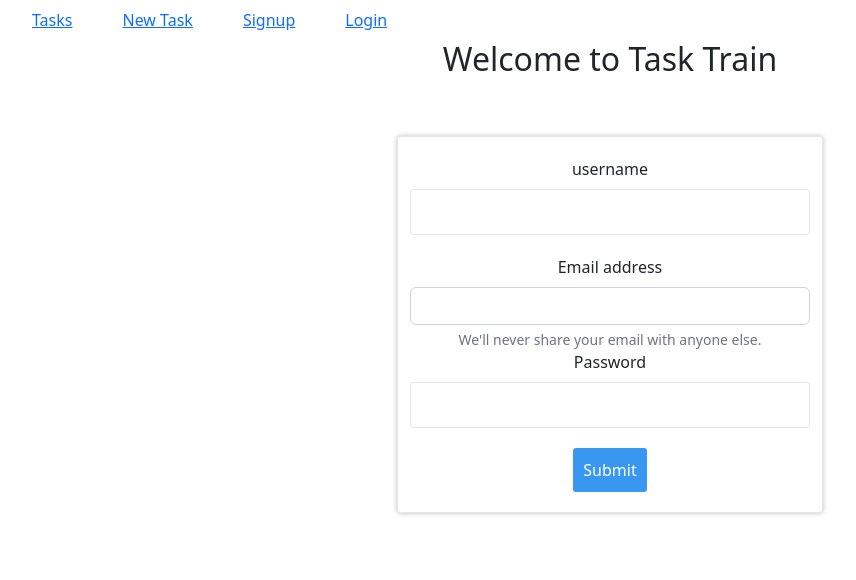
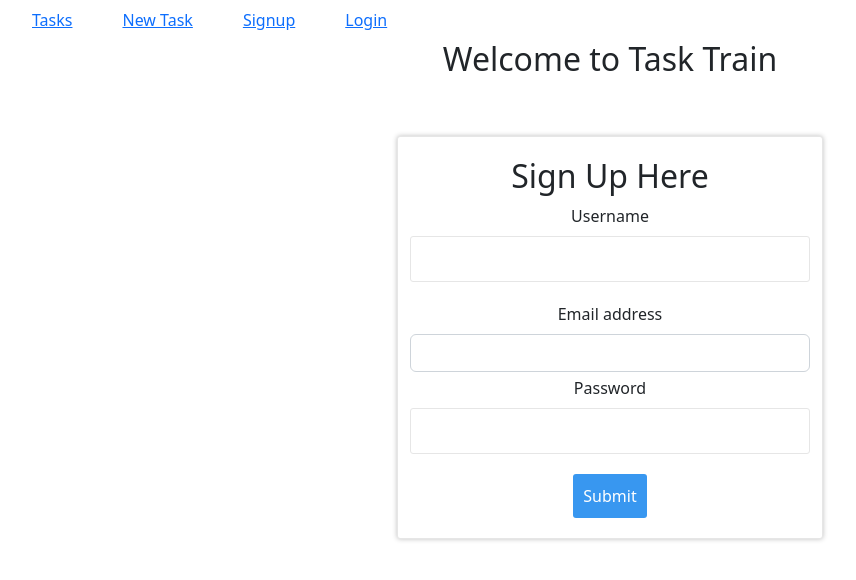
Before and after one commit to Lawrence137/todos, a React (Create React App) app: page / in a window 1280 px wide. Shown: the top 580 px of the page, without its empty margins (30-886 px from the left). Built offline with nearby package versions, Linux system fonts and the light colour scheme.

Commit message:
minor changes

```diff
--- a/src/components/Login.js
+++ b/src/components/Login.js
@@ -36,8 +36,8 @@ function Login() {
     return (
         <form onSubmit={handleSubmit}>
 <div className="container col-md-4">
-
-    <label for="exampleInputEmail1" class="form-label">username</label>
+  <h2>Login</h2>
+    <label for="exampleInputEmail1" class="form-label">Username</label>
     <input type="username" name="username" class="form-control"  value={username} onChange={e=>setUsername(e.target.value)}/>
     <div id="emailHelp" class="form-text"></div>
 
--- a/src/components/Signup.js
+++ b/src/components/Signup.js
@@ -27,7 +27,7 @@ function Signup() {
         }).then((res)=>{
             if(res.ok){
                 console.log()
-                redirect("/login")
+                redirect("/tasks/new")
 
                 return res.json()
             }else{
@@ -41,11 +41,12 @@ function Signup() {
         <form onSubmit={handleSubmit}>
             <h2>Welcome to Task Train</h2>
 <div className="container col-md-4">
-  <label for="exampleInputPassword1" class="form-label">username</label>
+    <h2>Sign Up Here</h2>
+  <label for="exampleInputPassword1" class="form-label">Username</label>
     <input type="text" name="username" class="form-control"  value={username} onChange={e=>setUsername(e.target.value)}/>
     <label for="exampleInputEmail1" class="form-label">Email address</label>
     <input type="email" name="email" class="form-control"  value={email} onChange={e=>setEmail(e.target.value)}/>
-    <div id="emailHelp" class="form-text">We'll never share your email with anyone else.</div>
+    <div id="emailHelp" class="form-text"></div>
 
 
     <label for="exampleInputPassword1" class="form-label">Password</label>
```
